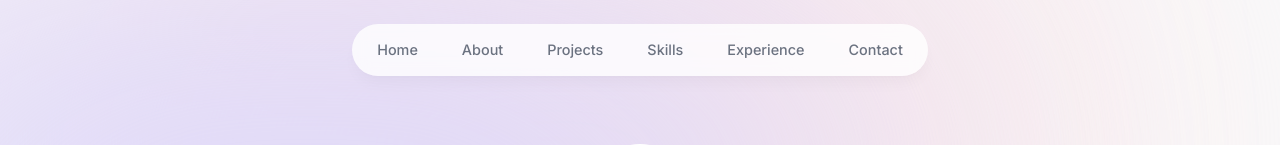
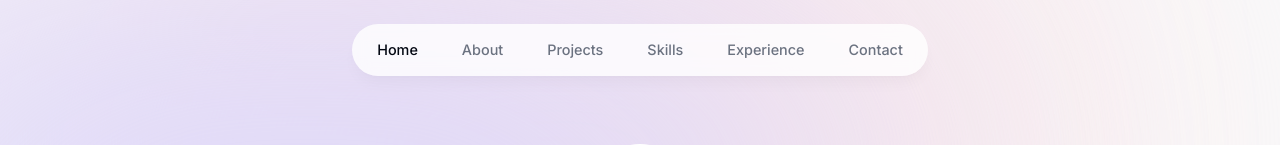
Before and after one commit to ruben-arcos/rubenarcos, a Next.js app: page / in a window 1280 px wide. Shown: the top 145 px of the page. Built offline with nearby package versions, Linux system fonts and the light colour scheme; grey boxes are pictures that could not be loaded.

Commit message:
added clsx package so when active section selected the navbar links will keep track of which section was selected

```diff
--- a/components/Header.tsx
+++ b/components/Header.tsx
@@ -1,10 +1,13 @@
 "use client";
-import React from "react";
+import React, { useState } from "react";
 import { motion } from "framer-motion";
 import { links } from "@/lib/data";
 import Link from "next/link";
+import clsx from "clsx";
 
 export default function Header() {
+  const [activeSection, setActiveSection] = useState("Home");
+
   return (
     <header className="z-[999] relative">
       <motion.div
@@ -23,7 +26,12 @@
               animate={{ y: 0, opacity: 1 }}
             >
               <Link
-                className="flex w-full items-center justify-center px-3 py-3 hover:text-gray-950 transition"
+                className={clsx(
+                  "flex w-full items-center justify-center px-3 py-3 hover:text-gray-950 transition",
+                  {
+                    "text-gray-950": activeSection === link.name,
+                  }
+                )}
                 href={link.hash}
               >
                 {link.name}
--- a/package.json
+++ b/package.json
@@ -13,6 +13,7 @@
     "@types/react": "18.2.63",
     "@types/react-dom": "18.2.20",
     "autoprefixer": "10.4.18",
+    "clsx": "^2.1.0",
     "eslint": "8.57.0",
     "eslint-config-next": "14.1.2",
     "framer-motion": "^11.0.8",
```
Also changed, not shown: 1 other file (tests, documents, lock files or other folders).
